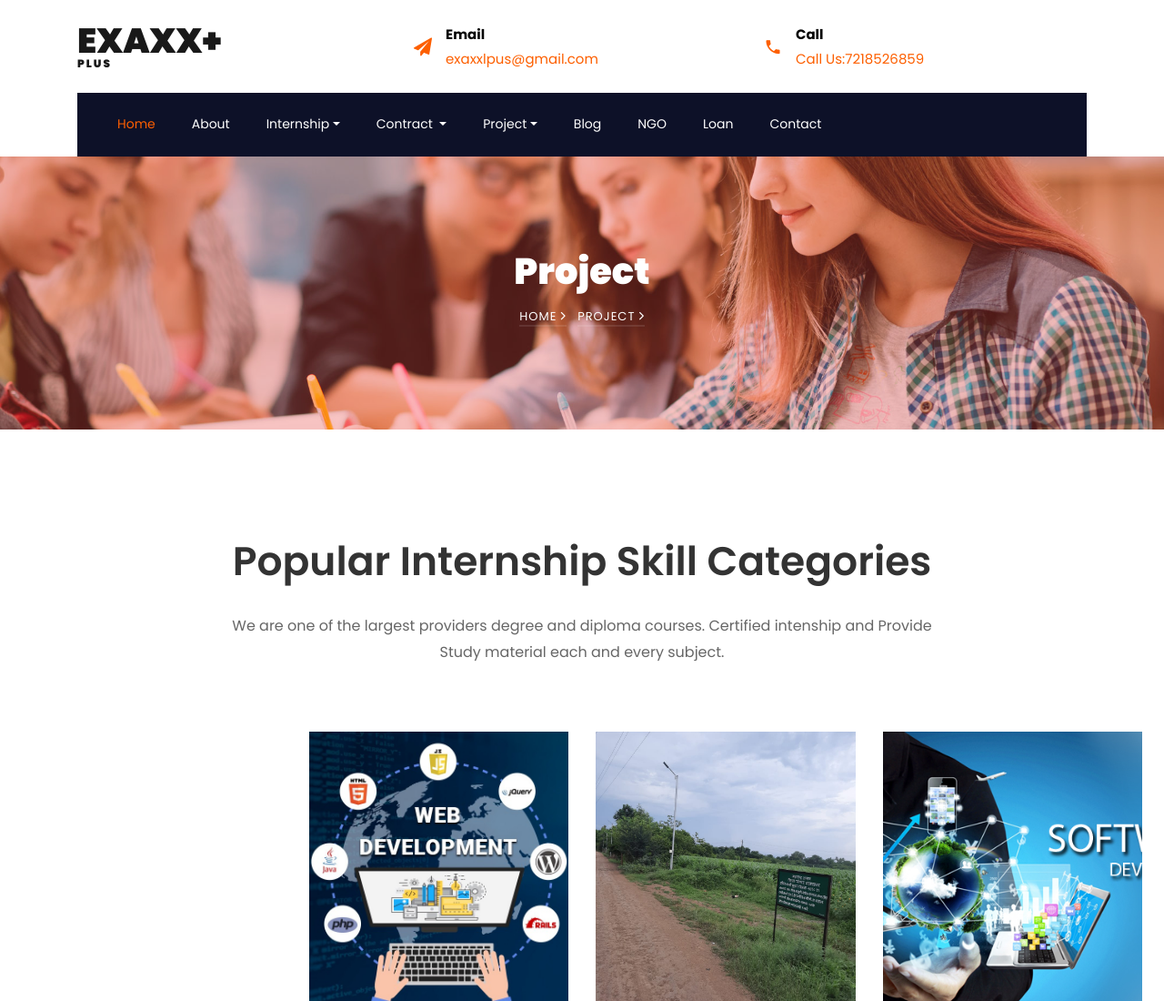
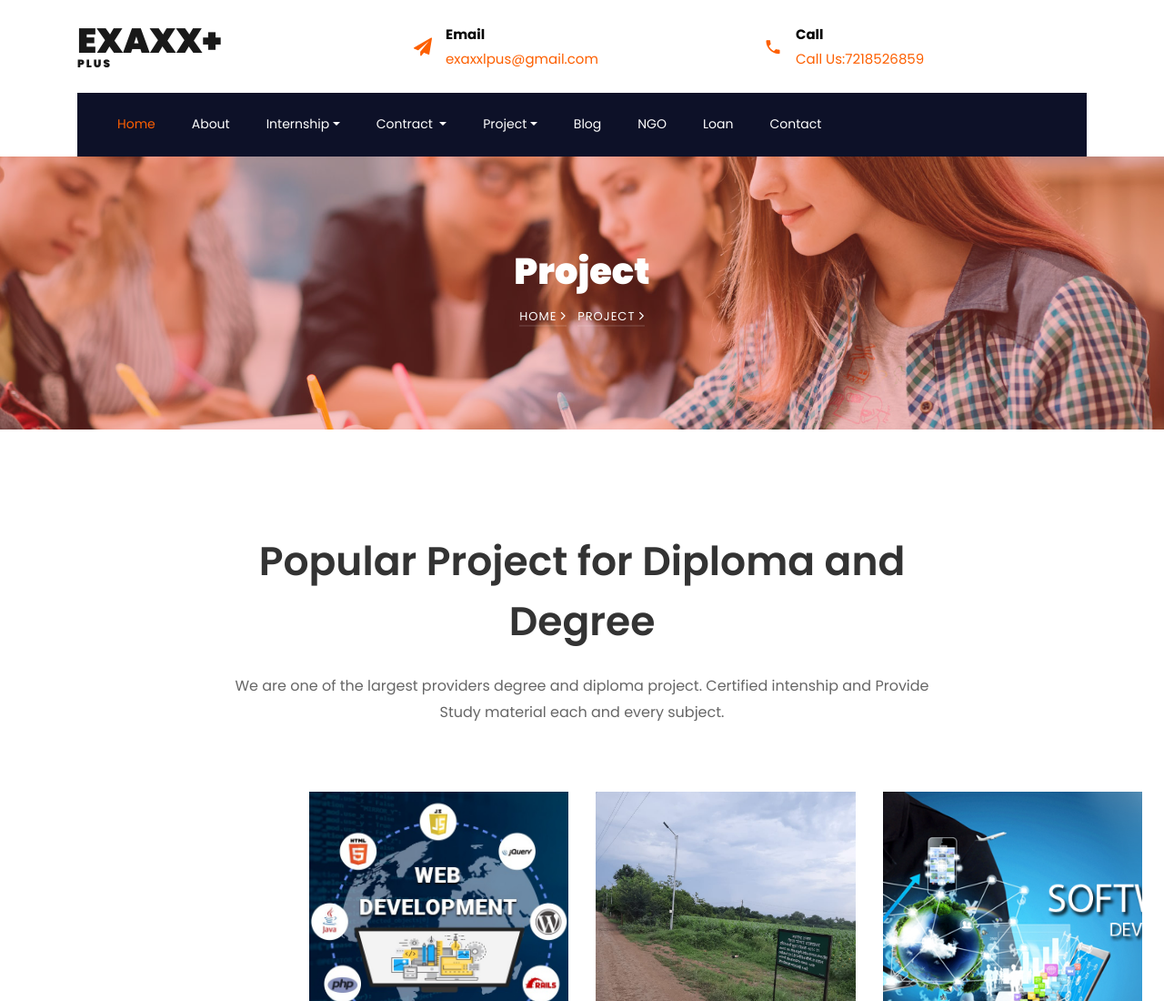
Before and after one commit to ExaxxPlus/Exaxxplus, a plain HTML site: page courses.html in a window 1280 px wide. Shown: the top 1100 px of the page at 91% size. Drawn offline with Linux system fonts and the light colour scheme; some packages are replaced by stand-ins of ours; no server answers; some icons are missing; files whose address does not match are found by name.

Commit message:
Update courses.html

```diff
--- a/courses.html
+++ b/courses.html
@@ -196,8 +196,8 @@ $(document).ready(function() {
 			<div class="container-fluid px-4">
 				<div class="row justify-content-center mb-5 pb-2">
           <div class="col-md-8 text-center heading-section ftco-animate">
-            <h2 class="mb-4">Popular Internship Skill Categories</h2>
-            <p>We are one of the largest providers degree and diploma courses.   Certified intenship and Provide Study material each and every subject.</p>
+            <h2 class="mb-4">Popular Project for Diploma and Degree</h2>
+            <p>We are one of the largest providers degree and diploma project.   Certified intenship and Provide Study material each and every subject.</p>
           </div>
         </div>
 				<div class="row">
```
